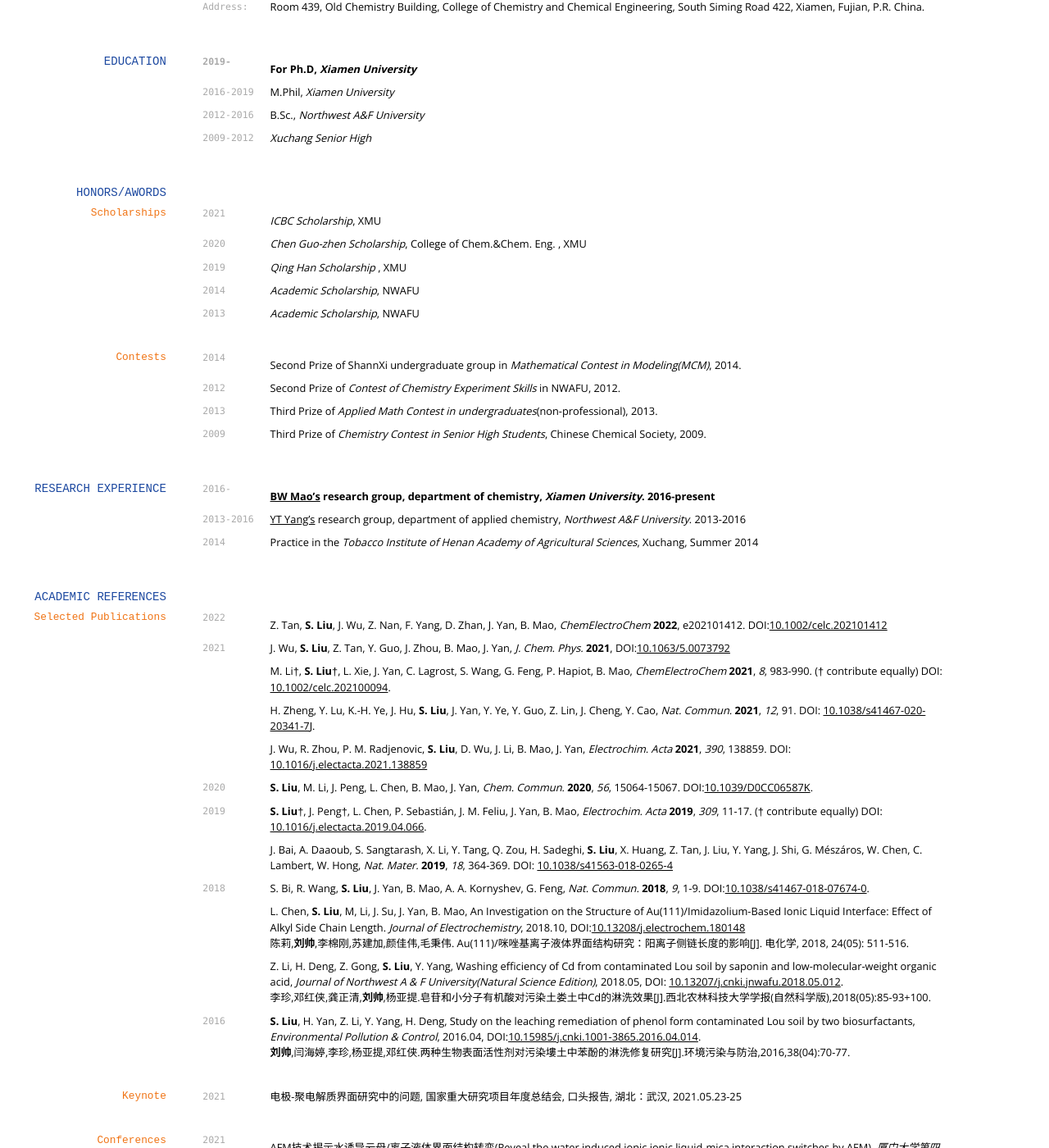
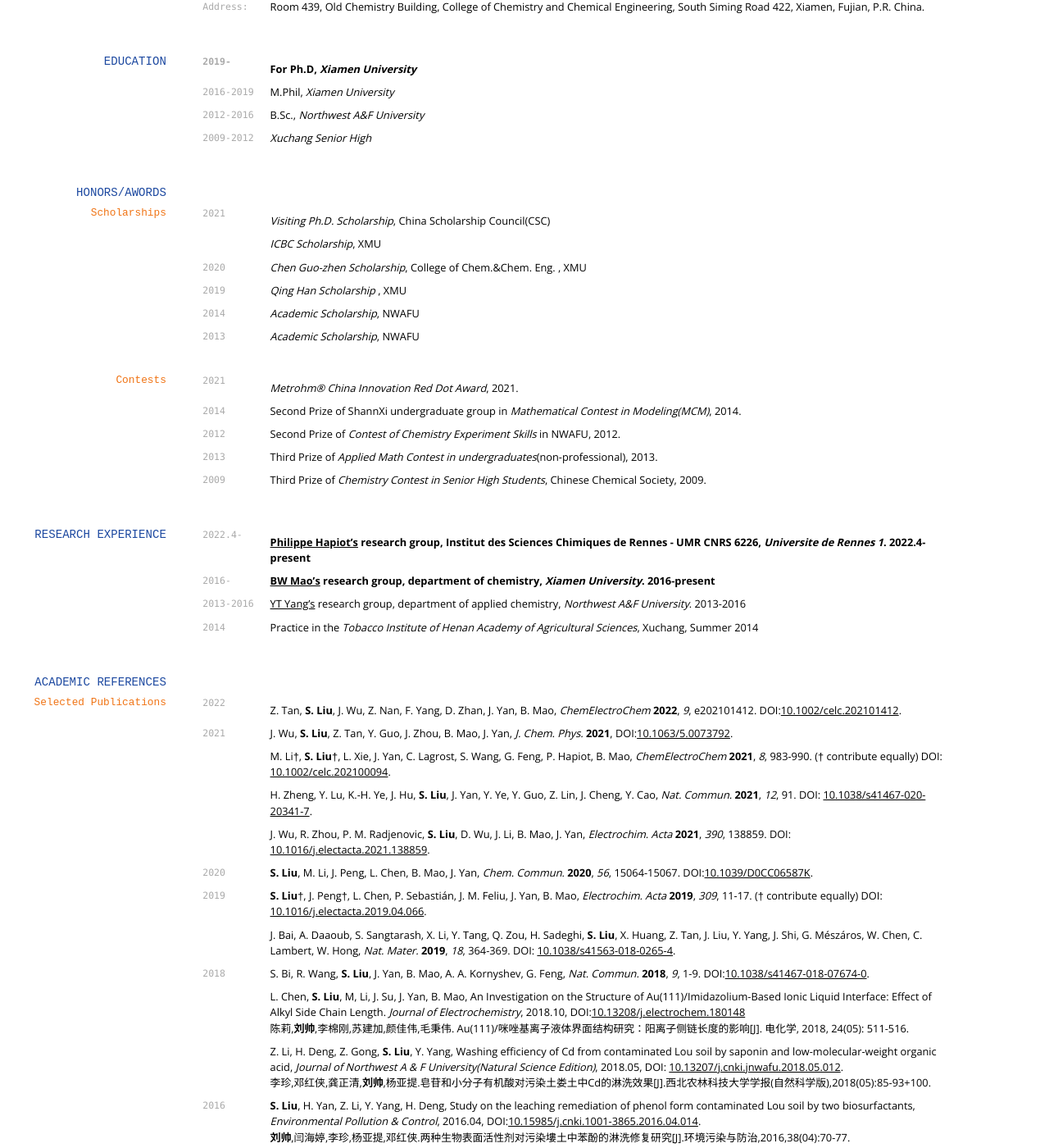
Before and after one commit to shuayliu/shuayliu.github.io, a Jekyll site: the page built from index.md, in a window 1280 px wide and 1400 px high, scrolled down 333 px. Shown: the whole window at 82% size. Built offline with Jekyll 4.4.1, drawn with Linux system fonts in a browser that asks for light colours; nearby versions of some CDN libraries; some web fonts are replaced.

Commit message:
20220308 update研究经历

```diff
--- a/index.md
+++ b/index.md
@@ -56,6 +56,8 @@ B.Sc., *Northwest A&F University*
 
 `2021`
 
+*Visiting Ph.D. Scholarship*, China Scholarship Council(CSC)
+
 *ICBC Scholarship*, XMU
 
 `2020`
@@ -76,6 +78,10 @@ B.Sc., *Northwest A&F University*
 
 ### Contests
 
+`2021`
+
+*Metrohm® China Innovation Red Dot Award*, 2021.
+
 `2014`
 
 Second Prize of ShannXi undergraduate group in *Mathematical Contest in Modeling(MCM)*, 2014.
@@ -93,6 +99,10 @@ Third Prize of *Applied Math Contest in undergraduates*(non-professional), 2013.
 Third Prize of *Chemistry Contest in Senior High Students*, Chinese Chemical Society, 2009.
 
 ## RESEARCH EXPERIENCE
+
+`2022.4-`
+
+**[Philippe Hapiot's](https://iscr.univ-rennes1.fr/philippe-hapiot) research group, Institut des Sciences Chimiques de Rennes - UMR CNRS 6226, *Universite de Rennes 1*.  2022.4-present**
 
 `2016-`
 
@@ -114,17 +124,17 @@ Practice in the *Tobacco Institute of Henan Academy of Agricultural Sciences*, X
 
 `2022`
 
-Z. Tan, **S. Liu**, J. Wu, Z. Nan, F. Yang, D. Zhan, J. Yan, B. Mao, *ChemElectroChem* **2022**, e202101412. DOI:[10.1002/celc.202101412](https://doi.org/10.1002/celc.202101412)
+Z. Tan, **S. Liu**, J. Wu, Z. Nan, F. Yang, D. Zhan, J. Yan, B. Mao, *ChemElectroChem* **2022**,  *9*, e202101412. DOI:[10.1002/celc.202101412](https://doi.org/10.1002/celc.202101412).
 
 `2021`
 
-J. Wu, **S. Liu**, Z. Tan, Y. Guo, J. Zhou, B. Mao, J. Yan, *J. Chem. Phys.* **2021**, DOI:[10.1063/5.0073792](https://doi.org/10.1063/5.0073792)
+J. Wu, **S. Liu**, Z. Tan, Y. Guo, J. Zhou, B. Mao, J. Yan, *J. Chem. Phys.* **2021**, DOI:[10.1063/5.0073792](https://doi.org/10.1063/5.0073792).
 
 M. Li†, **S. Liu**†, L. Xie, J. Yan, C. Lagrost, S. Wang, G. Feng, P. Hapiot, B. Mao, *ChemElectroChem* **2021**, *8*, 983-990. († contribute equally) DOI: [10.1002/celc.202100094](https://doi.org/10.1002/celc.202100094).
 
-H. Zheng, Y. Lu, K.-H. Ye, J. Hu, **S. Liu**, J. Yan, Y. Ye, Y. Guo, Z. Lin, J. Cheng, Y. Cao, *Nat. Commun.* **2021**, *12*, 91. DOI: [10.1038/s41467-020-20341-7](https://doi.org/10.1038/s41467-020-20341-7)J.
+H. Zheng, Y. Lu, K.-H. Ye, J. Hu, **S. Liu**, J. Yan, Y. Ye, Y. Guo, Z. Lin, J. Cheng, Y. Cao, *Nat. Commun.* **2021**, *12*, 91. DOI: [10.1038/s41467-020-20341-7](https://doi.org/10.1038/s41467-020-20341-7).
 
-J. Wu, R. Zhou, P. M. Radjenovic, **S. Liu**, D. Wu, J. Li, B. Mao, J. Yan, *Electrochim. Acta* **2021**, *390*, 138859. DOI: [10.1016/j.electacta.2021.138859](https://doi.org/10.1016/j.electacta.2021.138859)
+J. Wu, R. Zhou, P. M. Radjenovic, **S. Liu**, D. Wu, J. Li, B. Mao, J. Yan, *Electrochim. Acta* **2021**, *390*, 138859. DOI: [10.1016/j.electacta.2021.138859](https://doi.org/10.1016/j.electacta.2021.138859).
 
 `2020`
 
@@ -134,7 +144,7 @@ J. Wu, R. Zhou, P. M. Radjenovic, **S. Liu**, D. Wu, J. Li, B. Mao, J. Yan, *Ele
 
 **S. Liu**†, J. Peng†, L. Chen, P. Sebastián, J. M. Feliu, J. Yan, B. Mao, *Electrochim. Acta* **2019**, *309*, 11-17. († contribute equally) DOI: [10.1016/j.electacta.2019.04.066](https://doi.org/10.1016/j.electacta.2019.04.066).
 
-J. Bai, A. Daaoub, S. Sangtarash, X. Li, Y. Tang, Q. Zou, H. Sadeghi, **S. Liu**, X. Huang, Z. Tan, J. Liu, Y. Yang, J. Shi, G. Mészáros, W. Chen, C. Lambert, W. Hong, *Nat. Mater.* **2019**, *18*, 364-369.  DOI: [10.1038/s41563-018-0265-4](https://doi.org/10.1038/s41563-018-0265-4)
+J. Bai, A. Daaoub, S. Sangtarash, X. Li, Y. Tang, Q. Zou, H. Sadeghi, **S. Liu**, X. Huang, Z. Tan, J. Liu, Y. Yang, J. Shi, G. Mészáros, W. Chen, C. Lambert, W. Hong, *Nat. Mater.* **2019**, *18*, 364-369.  DOI: [10.1038/s41563-018-0265-4](https://doi.org/10.1038/s41563-018-0265-4).
 
 `2018`
 
```
